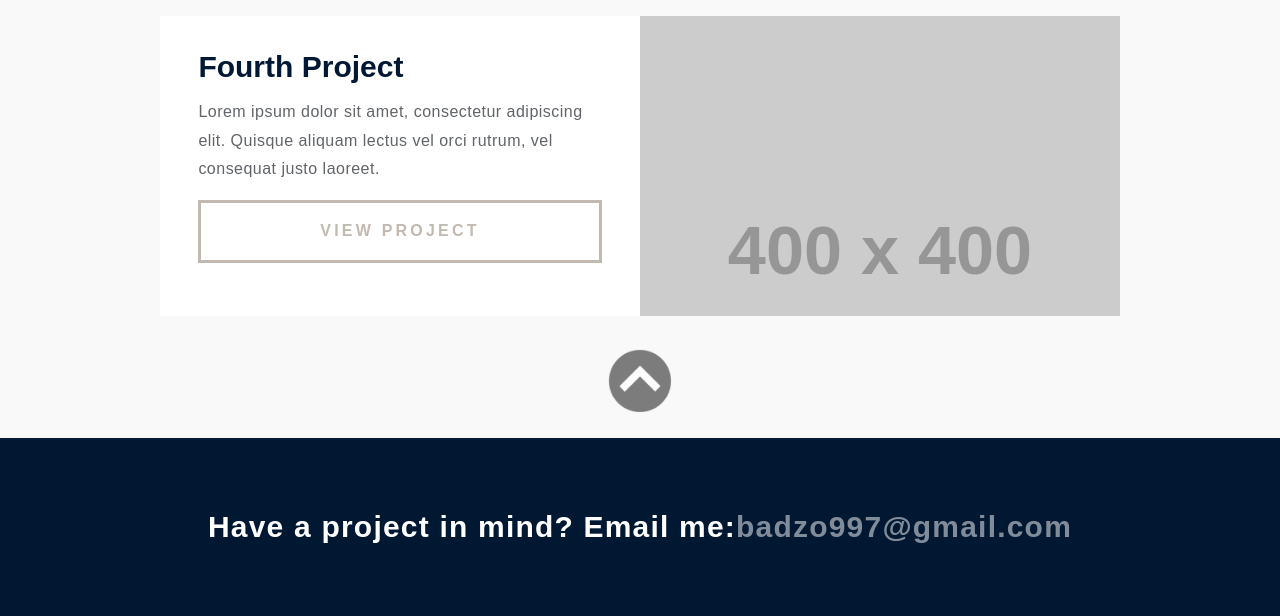
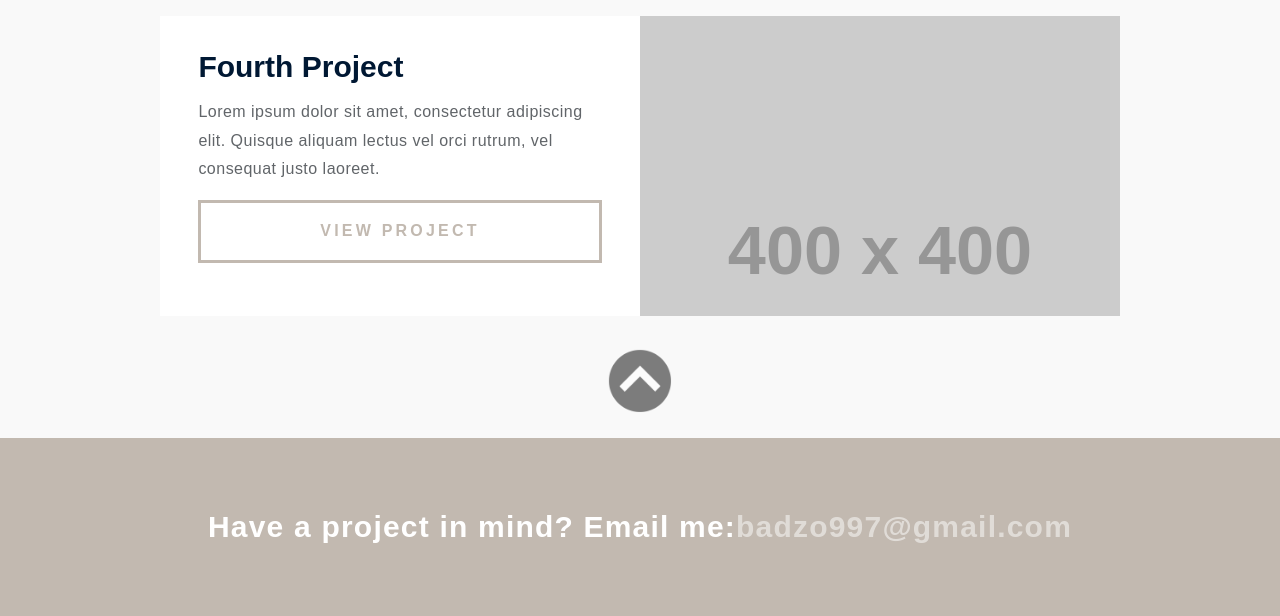
Before and after one commit to Badzonko/portbane, a plain HTML site: page Portfolio/index.html in a window 1280 px wide. Shown: the part 2060-2676 px from the top of the page. Drawn offline with Linux system fonts and the light colour scheme; placeholder pictures from the web are drawn by us.

Commit message:
Add files via upload

```diff
--- a/Portfolio/style.css
+++ b/Portfolio/style.css
@@ -204,8 +204,9 @@ header {
 }
 .contact {
   width: 100%;
-  background-color: #011833;
+  background-color:#c2b9b0 /*#011833*/;
   padding: 5% 0;
+	padding-bottom: 0px;
   margin-top: 5%;
   clear: both;
 }
```
